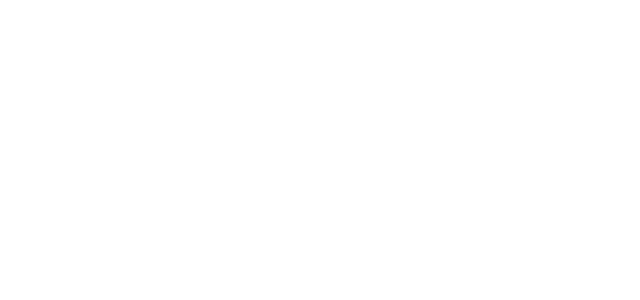
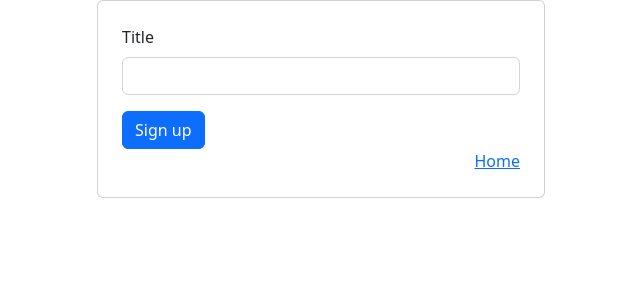
Before and after one commit to bamsi/movie-booking-app-frontend, a React (Create React App) app: page /add_movie in a window 1280 px wide. Before the commit this address had no page. Shown: the top 300 px of the page, without its empty margins (289-929 px from the left). Built offline with nearby package versions, Linux system fonts and the light colour scheme; a web font is replaced by a local one.

Commit message:
add movie page

```diff
--- a/src/App.js
+++ b/src/App.js
@@ -4,6 +4,7 @@
 import Signup from './components/pages/signup';
 import Navbar from './layout/Navbar';
 import Main from './components/movies/main';
+import AddMovie from './components/movies/addMovie';
 
 function App() {
   return (
@@ -17,6 +18,7 @@
           <Route path="/login" element={<Login />} />
           <Route path="/signup" element={<Signup />} />
           <Route path="/home" element={<Main />} />
+          <Route path="/add_movie" element={<AddMovie />} />
         </Routes>
       </div>
     </div>
--- /dev/null
+++ b/src/components/movies/addMovie.js
@@ -0,0 +1,61 @@
+import React, { useState } from 'react';
+import HomeButton from '../../layout/homeButton';
+
+const AddMovie = () => {
+  const [error, setError] = useState('');
+  const [values, setValues] = useState({
+    title: '',
+    description: '',
+    duration: '',
+    time: '',
+    category_id: '',
+    genre_id: '',
+    picture: '',
+  });
+
+  const handleTitleChange = (e) => {
+    setValues({
+      ...values,
+      title: e.target.value,
+    });
+  };
+
+  const submitRequest = (event) => {
+    event.preventDefault();
+    if (values.title === '') {
+      setError('Please fill all required fields');
+    }
+  };
+  return (
+    <div className="d-flex aligns-items-center justify-content-center h-100 d-inline-block">
+      <div className="card align-self-center p-4" style={{ width: '28rem' }}>
+        {error && (
+          <div className="alert alert-danger" role="alert">
+            {error}
+          </div>
+        )}
+        <form onSubmit={submitRequest}>
+          <div className="mb-3">
+            <label htmlFor="title" className="form-label">
+              Title
+            </label>
+            <input
+              type="text"
+              className="form-control"
+              value={values.title}
+              onChange={handleTitleChange}
+            />
+          </div>
+
+          <button type="submit" className="btn btn-primary">
+            Sign up
+          </button>
+        </form>
+        <div className="align-self-end">
+          <HomeButton />
+        </div>
+      </div>
+    </div>
+  );
+};
+export default AddMovie;
```
